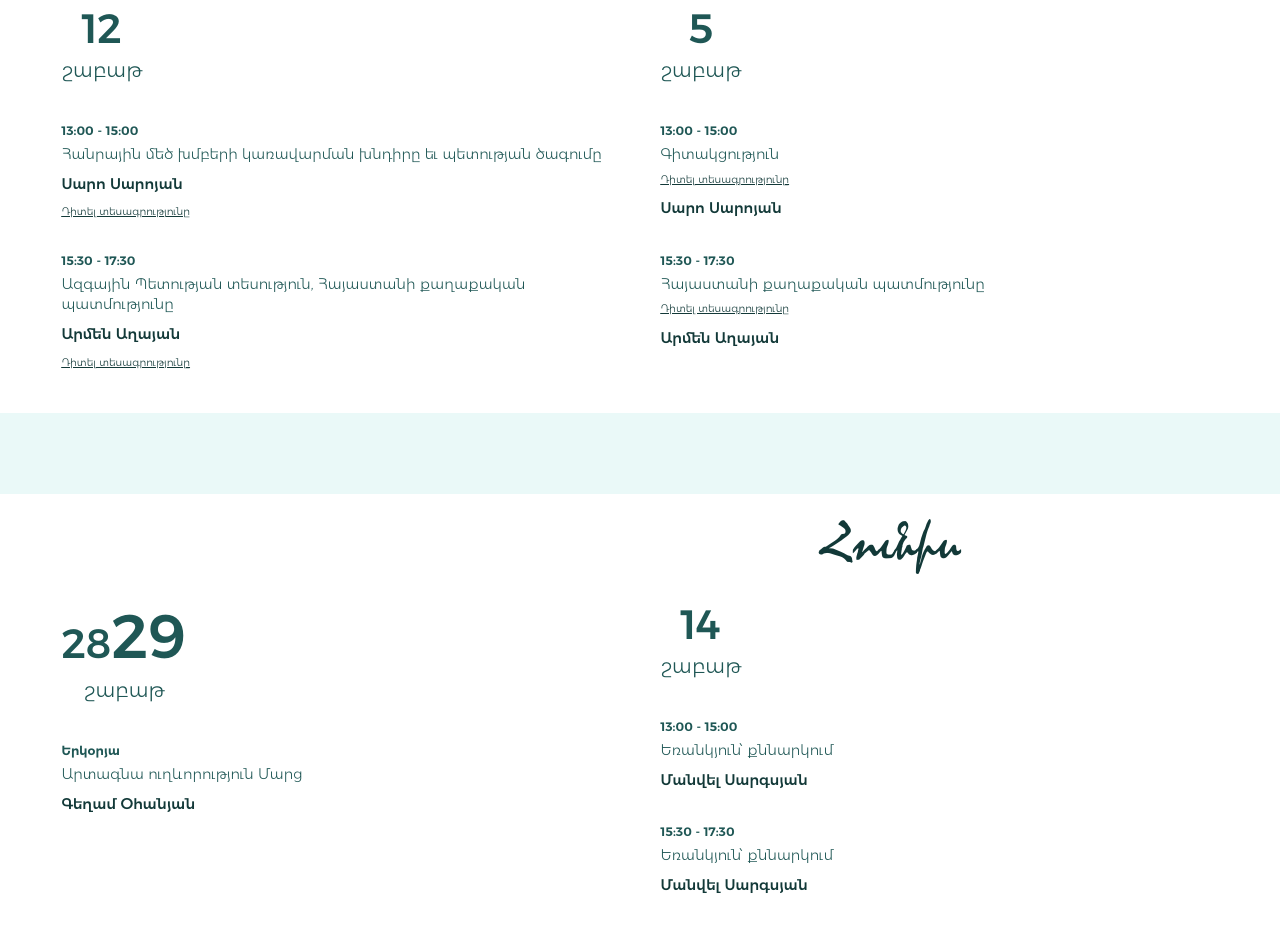
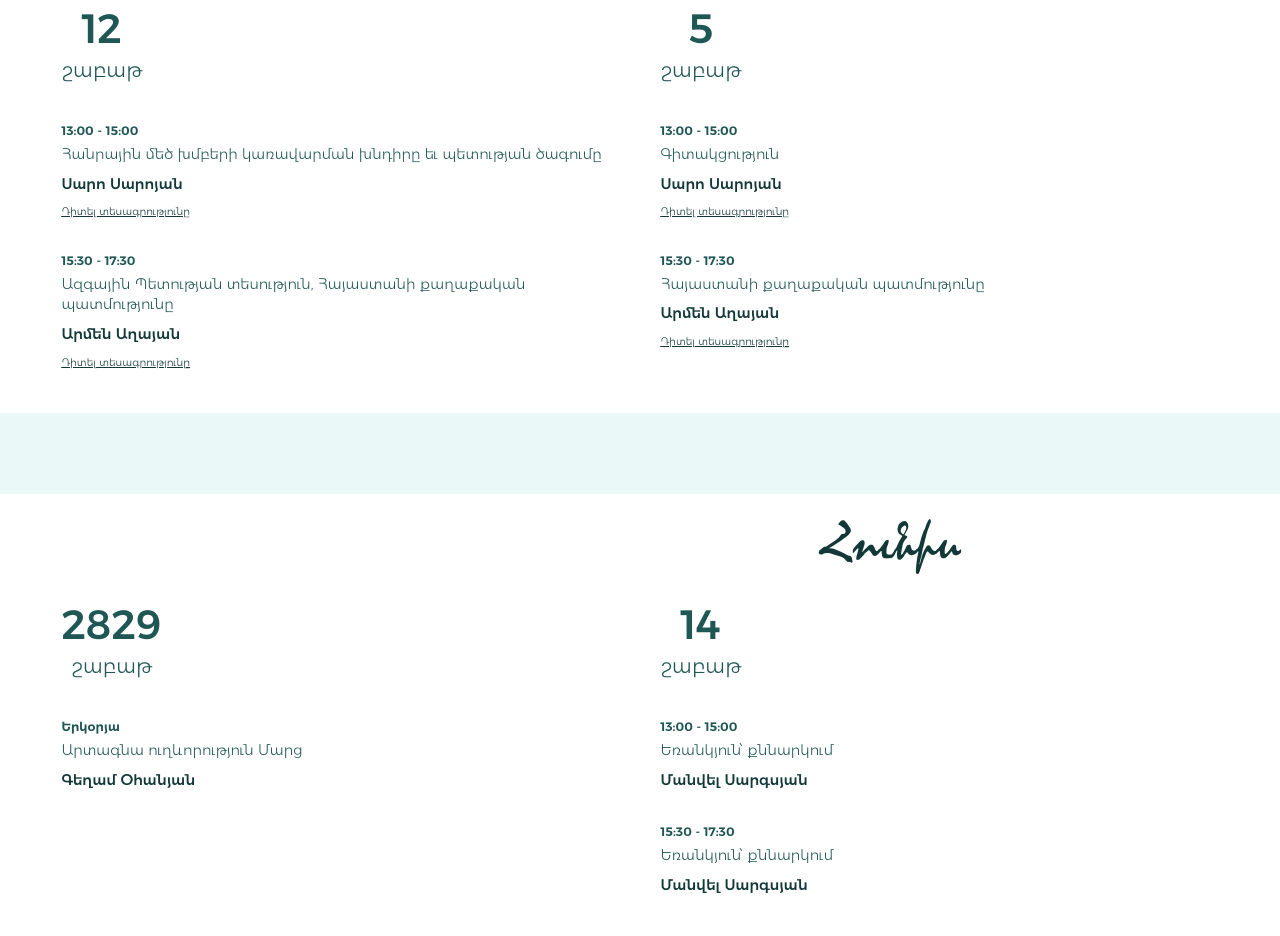
Before and after one commit to SyuneHovan/hayqi-sharavighner, a plain HTML site: page index.html in a window 1280 px wide. Shown: the part 1724-2660 px from the top of the page. Drawn offline with Linux system fonts and the light colour scheme.

Commit message:
Update index.html

```diff
--- a/index.html
+++ b/index.html
@@ -146,13 +146,13 @@
 					<div class="lessons">
 						<div class="lesson">
 							<span class="time">13:00 - 15:00</span>
-							<span class="title">Գիտակցություն</span><span class="link"><a href="https://youtu.be/nECKnWCUTBU?si=1R6O10nox5rt77B7">Դիտել տեսագրությունը</a></span>
-							<span class="name">Սարո Սարոյան</span>
+							<span class="title">Գիտակցություն</span>
+							<span class="name">Սարո Սարոյան</span><span class="link"><a href="https://youtu.be/nECKnWCUTBU?si=1R6O10nox5rt77B7">Դիտել տեսագրությունը</a></span>
 						</div>
 						<div class="lesson">
 							<span class="time">15:30 - 17:30</span>
-							<span class="title">Հայաստանի քաղաքական պատմությունը</span><span class="link"><a href="https://youtu.be/ZKE4fYZ1F4M?si=eut-qEC815W2L3Mb">Դիտել տեսագրությունը</a></span>
-							<span class="name">Արմեն Աղայան</span>
+							<span class="title">Հայաստանի քաղաքական պատմությունը</span>
+							<span class="name">Արմեն Աղայան</span><span class="link"><a href="https://youtu.be/ZKE4fYZ1F4M?si=eut-qEC815W2L3Mb">Դիտել տեսագրությունը</a></span>
 						</div>
 					</div>
 				</div>
@@ -161,7 +161,7 @@
 			<div class="content">
 				<div class="week">
 					<div class="day">
-						<span class="number">28<span class="number" style="font-size: 3rem">29</span></span>
+						<span class="number">28<span class="number 2-day">29</span></span>
 						<span class="weekday">շաբաթ</span>
 					</div>
 					<div class="lessons">
```
